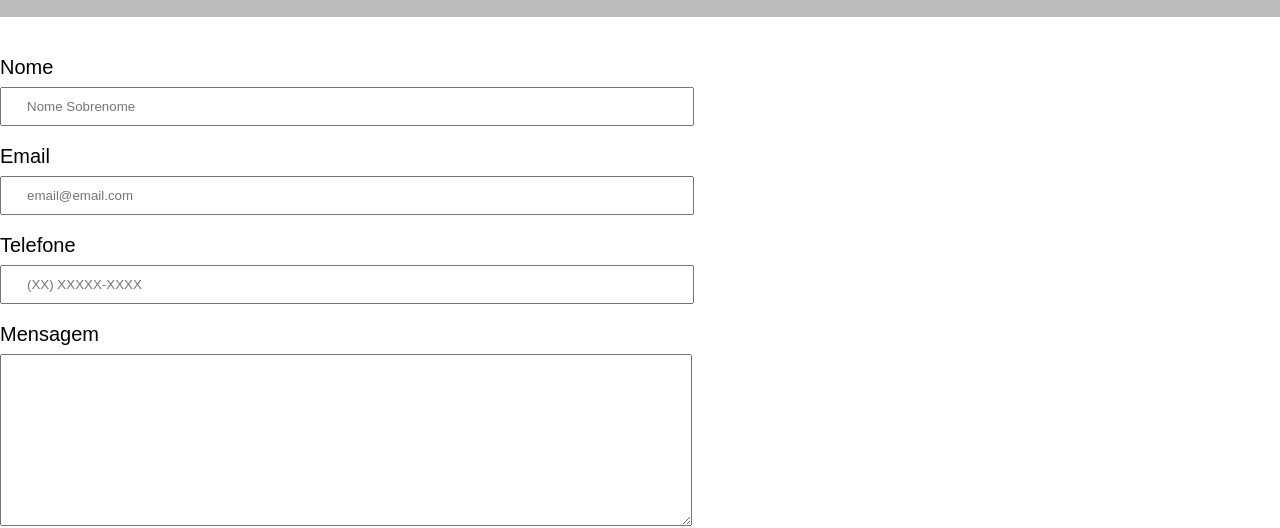
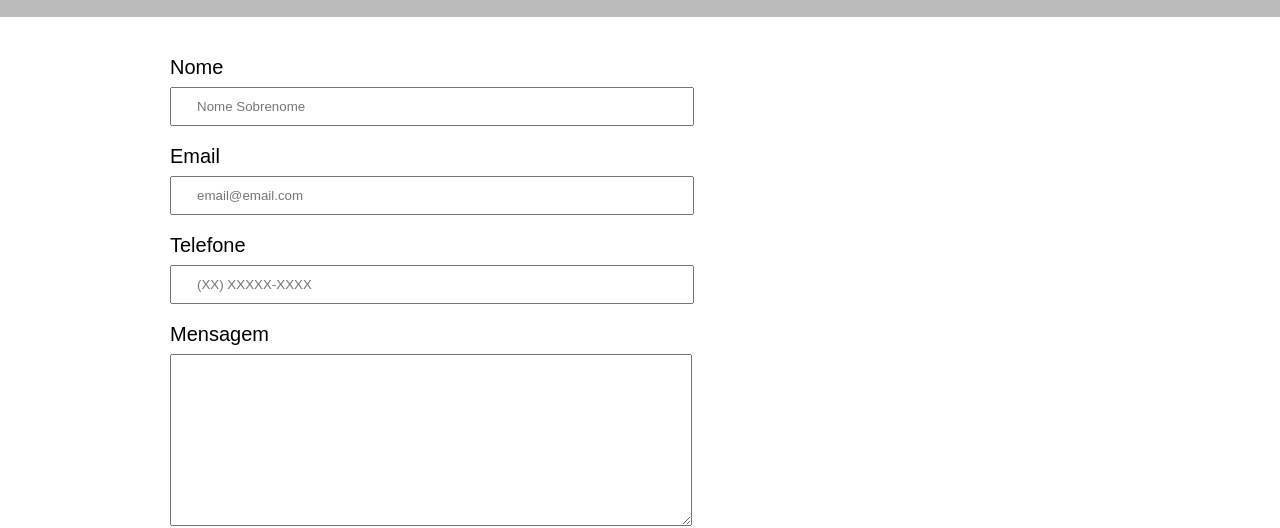
Before and after one commit to MichaelHrq/html-css-alura, a plain HTML site: page contato.html in a window 1280 px wide. Shown: the part 276-804 px from the top of the page. Drawn offline with Linux system fonts and the light colour scheme.

Commit message:
css do contato

```diff
--- a/contato.html
+++ b/contato.html
@@ -24,7 +24,7 @@
         </div>
     </header>
 
-    <main>
+    <main class="mainContato">
         <form>
             <label for="nome">Nome</label>
             <input type="text" id="nome" class="input-padrao" placeholder="Nome Sobrenome"/>
--- a/style.css
+++ b/style.css
@@ -105,7 +105,10 @@ footer {
 }
 
 
-
+.mainContato {
+    width: 940px;
+    margin: 0 auto;
+}
 form {
     margin: 40px 0;
 }
```
